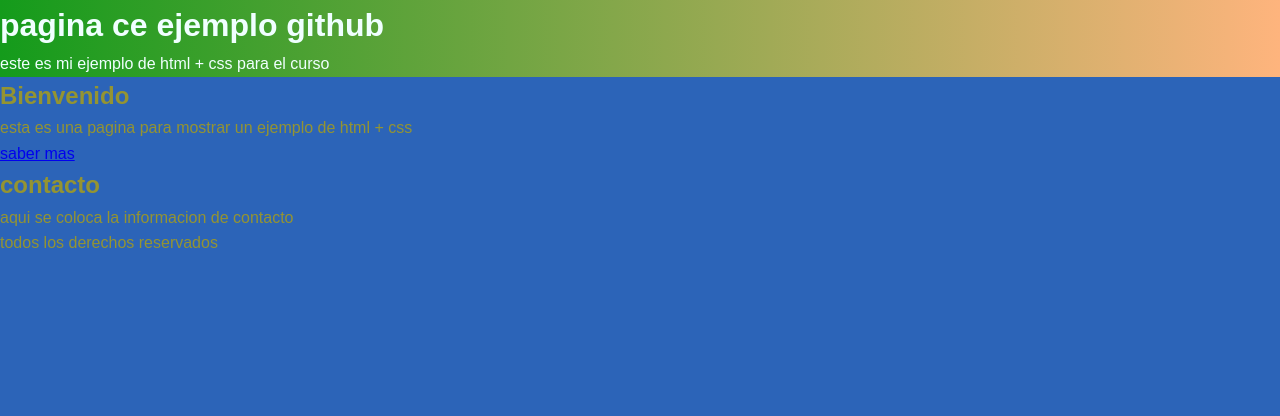
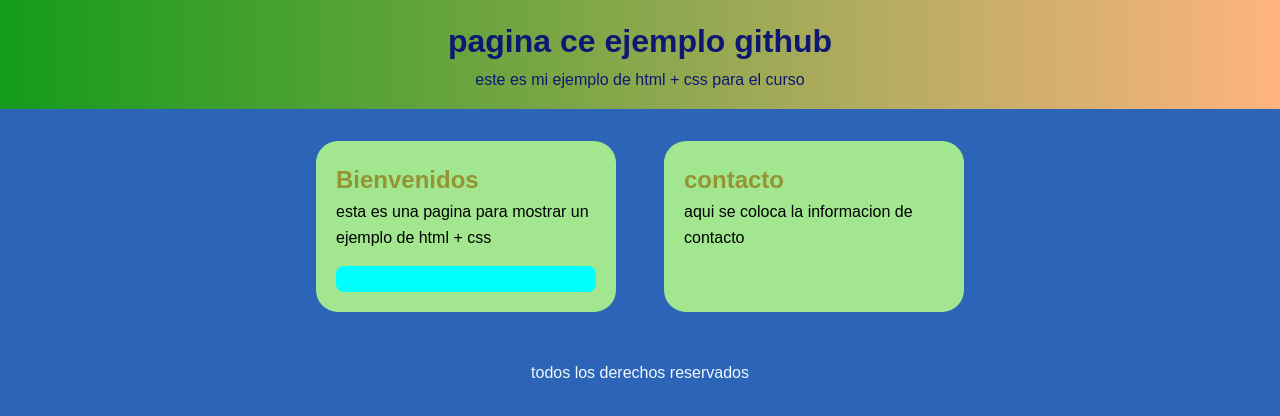
Before and after one commit to jorgestevenfr-prog/html_Jorge, a plain HTML site: page index.html in a window 1280 px wide. Drawn offline with Linux system fonts and the light colour scheme.

Commit message:
se terminaron los estilos

```diff
--- a/index.html
+++ b/index.html
@@ -13,7 +13,7 @@
         </header>
         <main class="content">
           <section class="card">
-            <h2>Bienvenido</h2>
+            <h2>Bienvenidos</h2>
             <p>esta es una pagina para mostrar un ejemplo de html + css
             </p>
             <a class="btn" href="#">saber mas</a>
--- a/styles1.css
+++ b/styles1.css
@@ -16,5 +16,51 @@ body{
 /*estilo para el escabezado con degradado*/
 .site-header{
   background: linear-gradient(90deg, #149b1b, #feb47d);
-  color: azure;
+  color: rgb(14, 24, 114);
+  padding: 1rem;
+  text-align: center;
 }
+.subtitle{
+  opacity: 10%;
+}
+
+.content{
+  display: flex; /*coloca las tarjetas una al lado de la otra*/
+  gap: 3rem; /*separar las tarjetas*/
+  flex-wrap: wrap;/*permiten que las tarjetas bajen si no caben*/
+  justify-content: center;
+  padding: 2rem;
+}
+.card{
+  background: #a2e790;
+  padding: 1.25rem;
+  border-radius: 22px;
+  box-shadow: 0.6 18px rgba(203, 248, 185, 0.914);
+  width: 300px;
+}
+.card h2{
+  margin-bottom: 0.5rrem;
+}
+.card p{
+margin-bottom: 1rem;
+color: black;
+}
+.btn{
+  display: inline-block;
+  padding: 0,5rem 1rem;
+  background-color: aqua;
+  border-radius: 8px;
+  color: #0000;
+  justify-content: center;
+}
+.card a{
+  justify-content: center;
+  display: flex;
+  text-align: center;
+}
+.site-footer{
+  text-align: center;
+  padding: 1rem;
+  color: aliceblue;
+
+}
```
